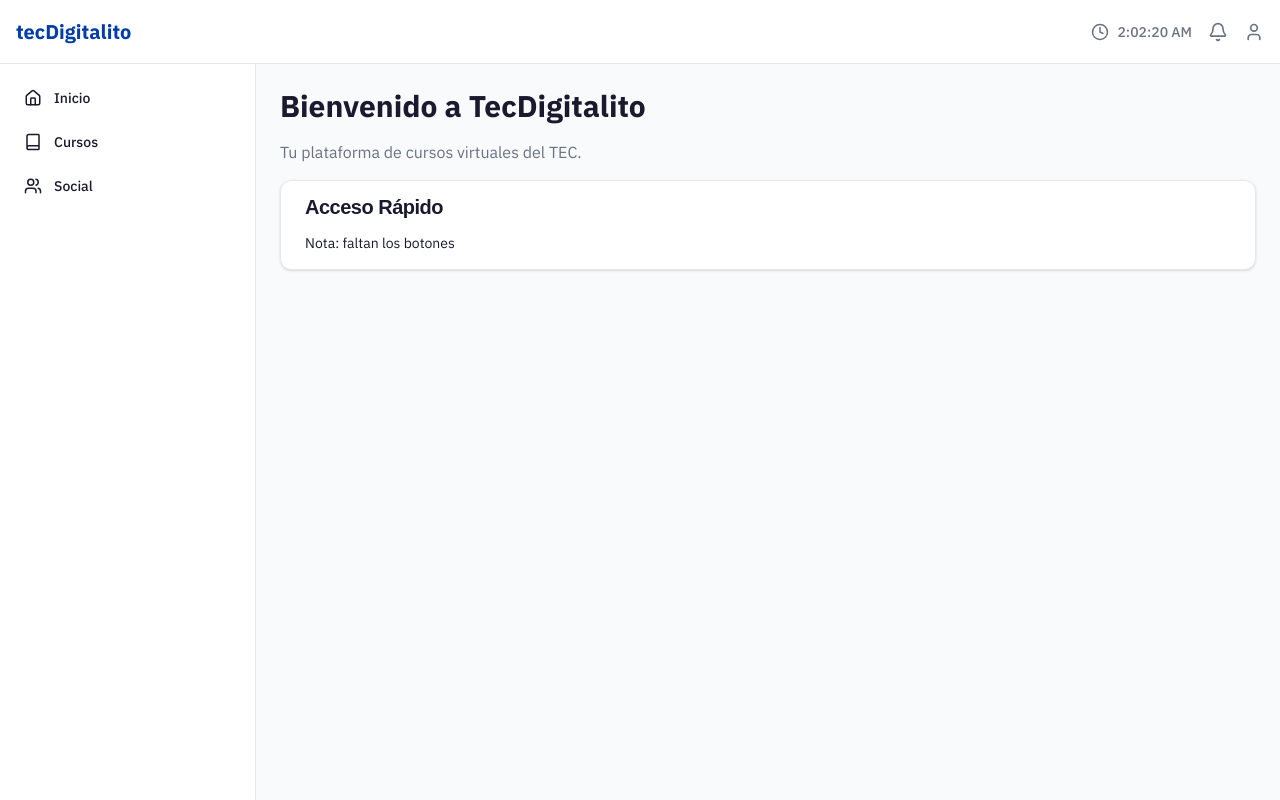
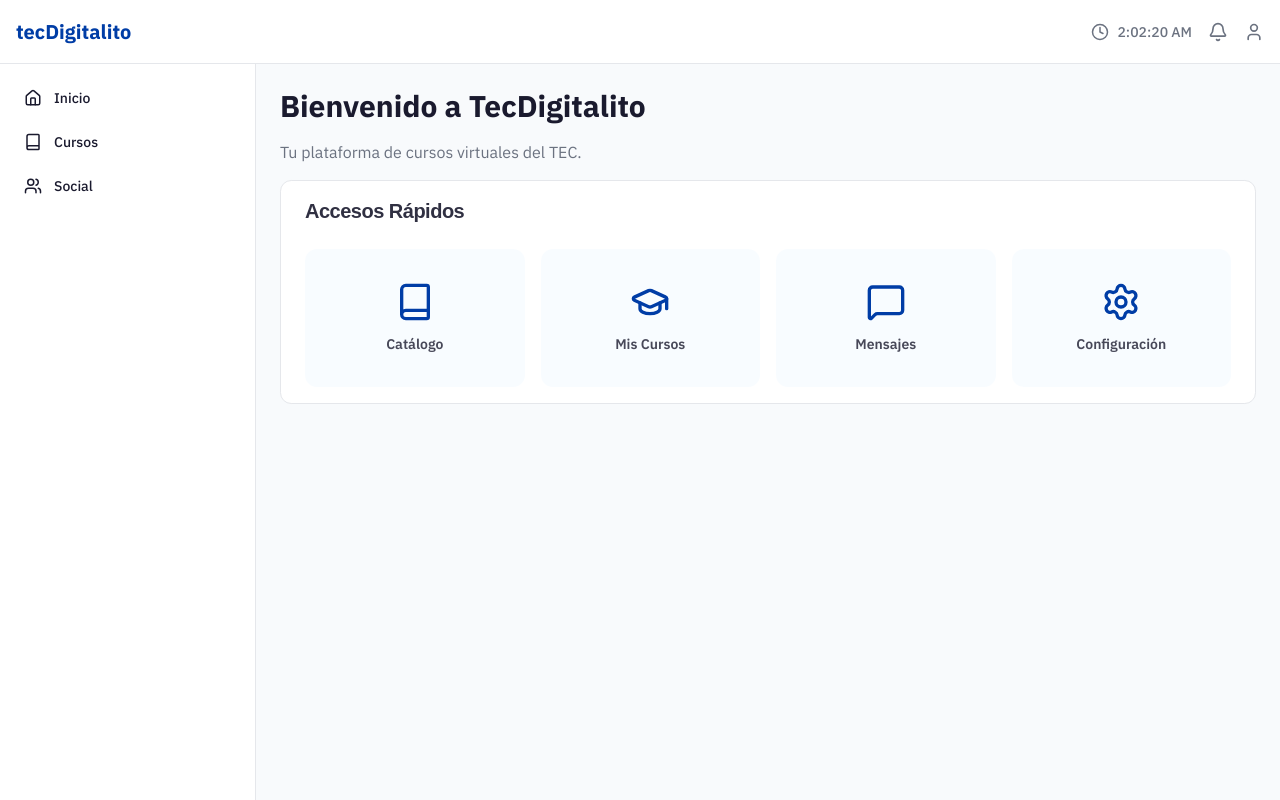
Before and after one commit to DanixHerrera/BD2_TecDigitalito, a React app in the folder TecDigitalito/frontend/: page / in a window 1280 px wide. Built offline with nearby package versions, Linux system fonts and the light colour scheme; the HTML template or start-up script is replaced by a standard one.

Commit message:
feat: implement UI components and Tailwind CSS styling

```diff
--- a/TecDigitalito/frontend/src/app/components/QuickAccess.jsx
+++ b/TecDigitalito/frontend/src/app/components/QuickAccess.jsx
@@ -1,7 +1,14 @@
+import { Link } from "react-router";
 import { Card, CardContent, CardHeader, CardTitle } from "./ui/card";
 import { Book, MessageSquare, Settings, GraduationCap } from "lucide-react";
+import "@/styles/quickAccess.css";
 
 const quickAccessElements = [
+    {
+        title: "Catálogo",
+        icon: Book,
+        href: "/catalog"
+    },
     {
         title: "Mis Cursos",
         icon: GraduationCap,
@@ -10,7 +17,7 @@ const quickAccessElements = [
     {
         title: "Mensajes",
         icon: MessageSquare,
-        href: "/social/friends"
+        href: "/social/user-messages"
     },
     {
         title: "Configuración",
@@ -21,12 +28,23 @@ const quickAccessElements = [
 
 export default function QuickAccess() {
     return (
-        <Card>
-            <CardHeader>
-                <CardTitle>Acceso Rápido</CardTitle>
+        <Card className="qa-card">
+            <CardHeader className="pb-2">
+                <CardTitle className="text-xl font-bold text-foreground/90">Accesos Rápidos</CardTitle>
             </CardHeader>
             <CardContent>
-                <p>Nota: faltan los botones</p>
+                <div className="qa-grid">
+                    {quickAccessElements.map((item) => (
+                        <Link
+                            key={item.title}
+                            to={item.href}
+                            className="qa-item"
+                        >
+                            <item.icon className="qa-icon" />
+                            <span className="qa-label">{item.title}</span>
+                        </Link>
+                    ))}
+                </div>
             </CardContent>
         </Card>
     )
--- /dev/null
+++ b/TecDigitalito/frontend/src/styles/quickAccess.css
@@ -0,0 +1,70 @@
+/*
+ * ACLARACIÓN DE USO DE IA:
+ * Se hizo uso de asistencia de IA para poder transformar la interfaz de usuario (UI) del prototipo
+ * y trasladar sus estilos al proyecto, reduciendo la fricción al usar CSS y logrando que cada
+ * aspecto coincida perfectamente con el diseño original.
+ */
+
+@import "tailwindcss";
+
+.qa-card {
+  border: 1px solid var(--border);
+  box-shadow: none;
+}
+
+.qa-grid {
+  display: grid;
+  grid-template-columns: repeat(2, minmax(0, 1fr));
+  gap: 1rem;
+}
+
+@media (min-width: 1024px) {
+  .qa-grid {
+    grid-template-columns: repeat(4, minmax(0, 1fr));
+  }
+}
+
+.qa-item {
+  display: flex;
+  flex-direction: column;
+  align-items: center;
+  justify-content: center;
+  padding: 2rem 1rem;
+  border-radius: var(--radius-xl);
+  transition: all 200ms ease-in-out;
+  border: 1px solid transparent;
+  background-color: color-mix(in srgb, var(--accent), transparent 70%);
+}
+
+.qa-item:hover {
+  background-color: color-mix(in srgb, var(--accent), transparent 40%);
+  border-color: color-mix(in srgb, var(--primary), transparent 90%);
+}
+
+.qa-item:active {
+  transform: scale(0.98);
+}
+
+.qa-icon {
+  width: 2.5rem;
+  height: 2.5rem;
+  margin-bottom: 0.75rem;
+  transition: transform 200ms ease-in-out;
+  color: var(--primary);
+}
+
+.qa-item:hover .qa-icon {
+  transform: scale(1.1);
+}
+
+.qa-label {
+  font-weight: 600;
+  font-size: 0.875rem;
+  text-align: center;
+  transition: color 200ms ease-in-out;
+  color: color-mix(in srgb, var(--foreground), transparent 20%);
+}
+
+.qa-item:hover .qa-label {
+  color: var(--primary);
+}
--- a/TecDigitalito/frontend/src/styles/theme.css
+++ b/TecDigitalito/frontend/src/styles/theme.css
@@ -77,9 +77,13 @@
 }
 
 @layer base {
-  * { @apply border-border outline-ring/50; }
+  * {
+    border-color: var(--border);
+    outline-color: color-mix(in srgb, var(--ring), transparent 50%);
+  }
   body {
-    @apply bg-background text-foreground;
+    background-color: var(--background);
+    color: var(--foreground);
     font-family: var(--font-family-body);
   }
   html { font-size: var(--font-size); }
```
Also changed, not shown: TecDigitalito/frontend/src/styles/tailwind.css.
